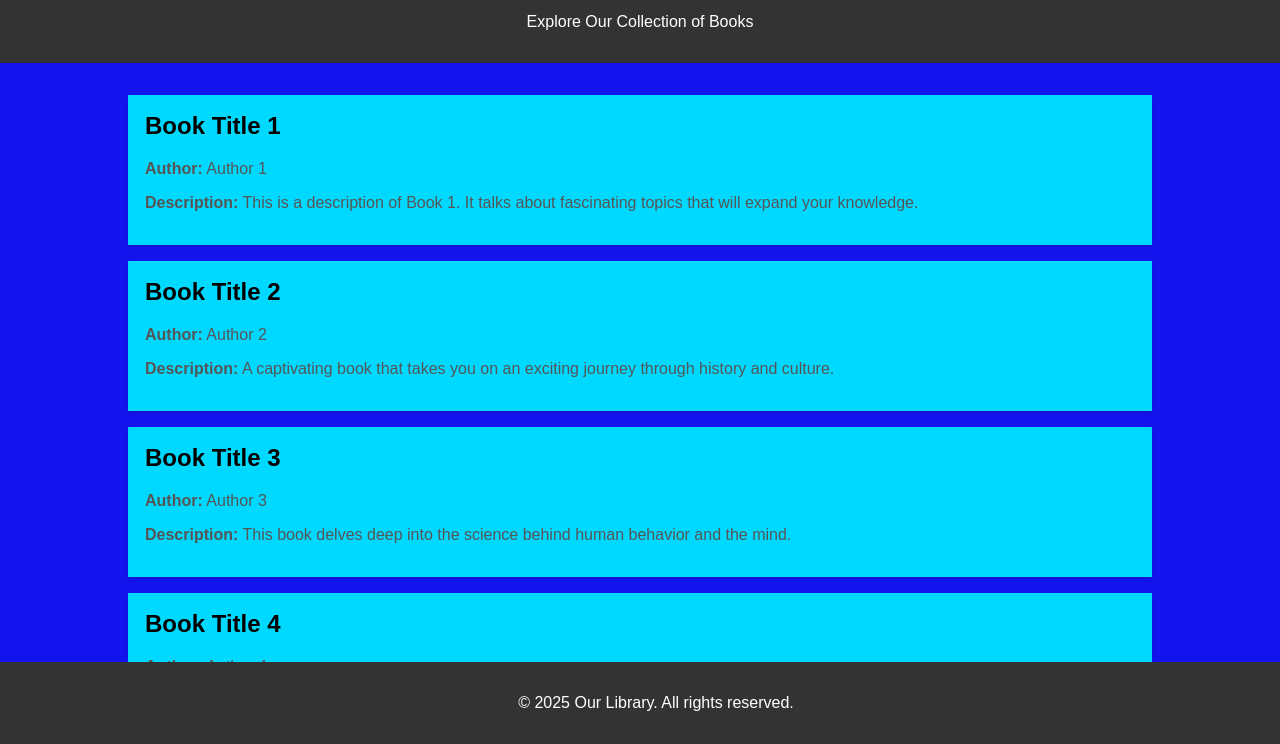
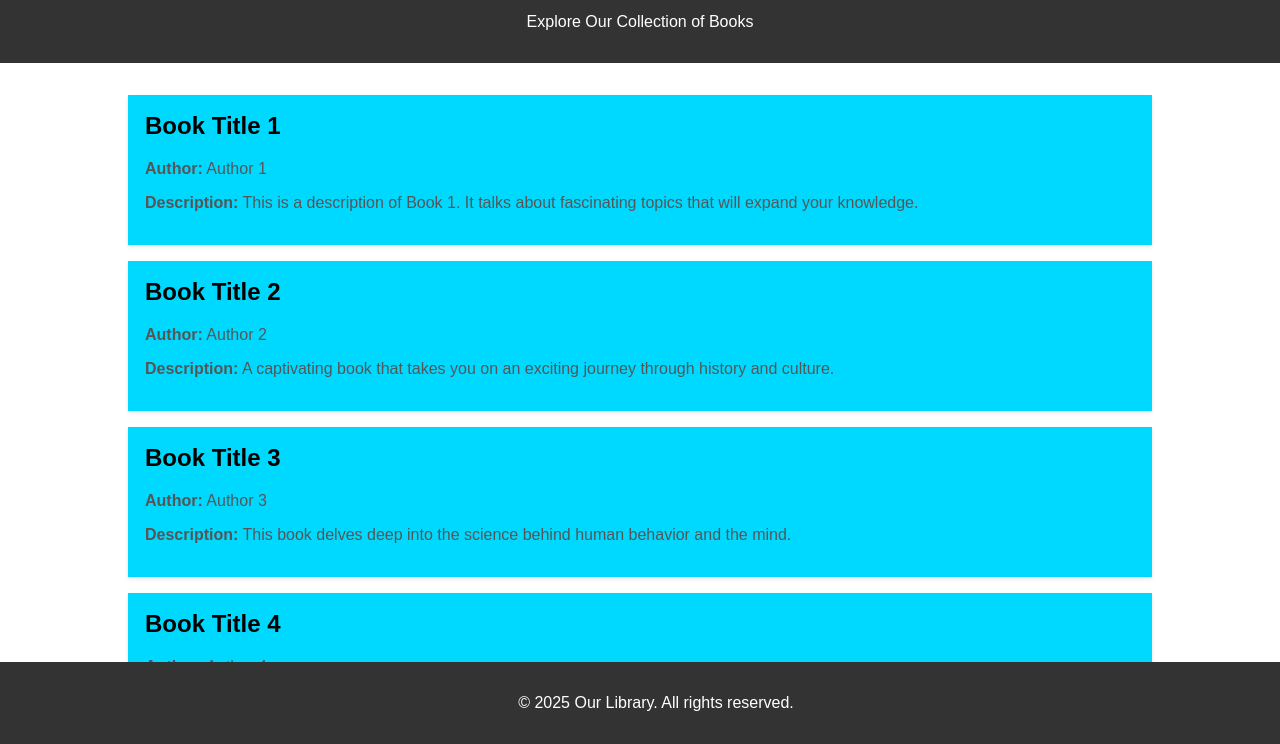
Before and after one commit to Tarek557/Library-Website, a plain HTML site: page Webiste.html in a window 1280 px wide. Shown: the part 56-800 px from the top of the page. Drawn offline with Linux system fonts and the light colour scheme.

Commit message:
Update Webiste.html

```diff
--- a/Webiste.html
+++ b/Webiste.html
@@ -9,7 +9,7 @@
             font-family: Arial, sans-serif;
             margin: 0;
             padding: 0;
-            background-color: #1313ee;
+            background-color: #ffffff;
         }
         header {
             background-color: #333;
```
